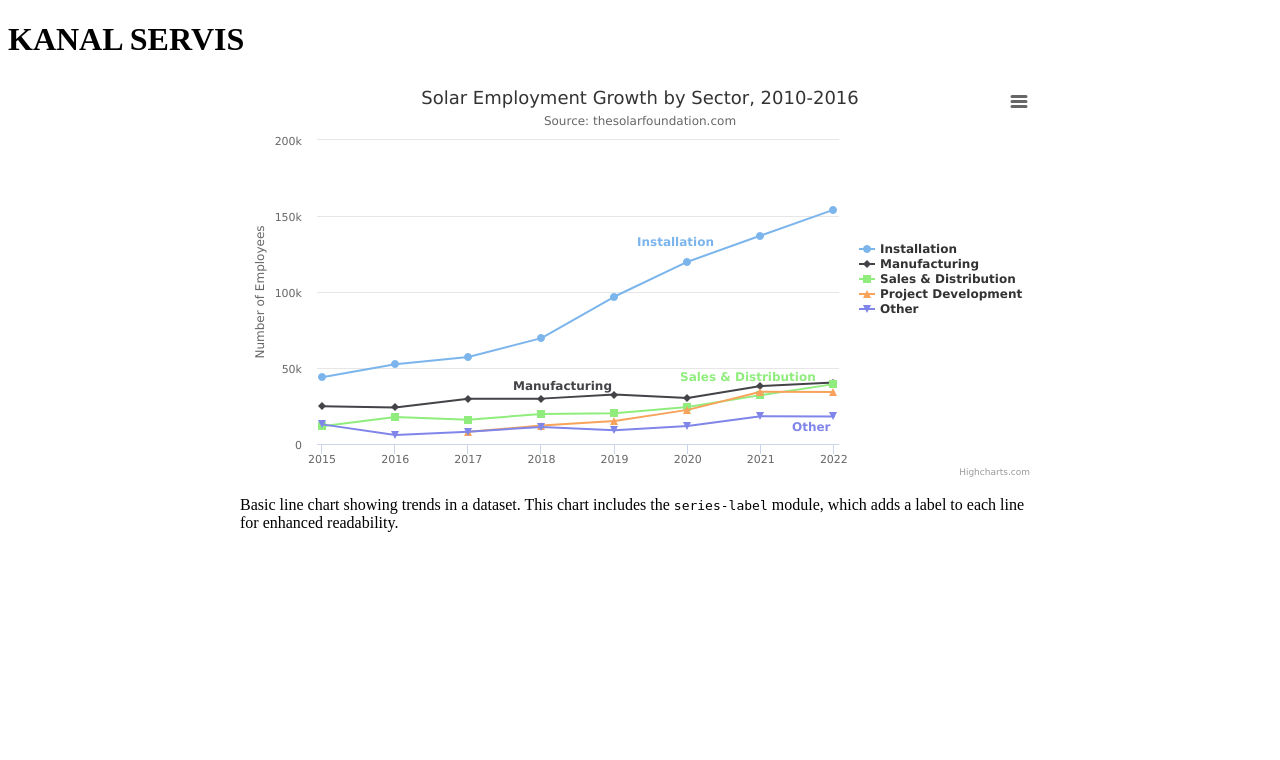
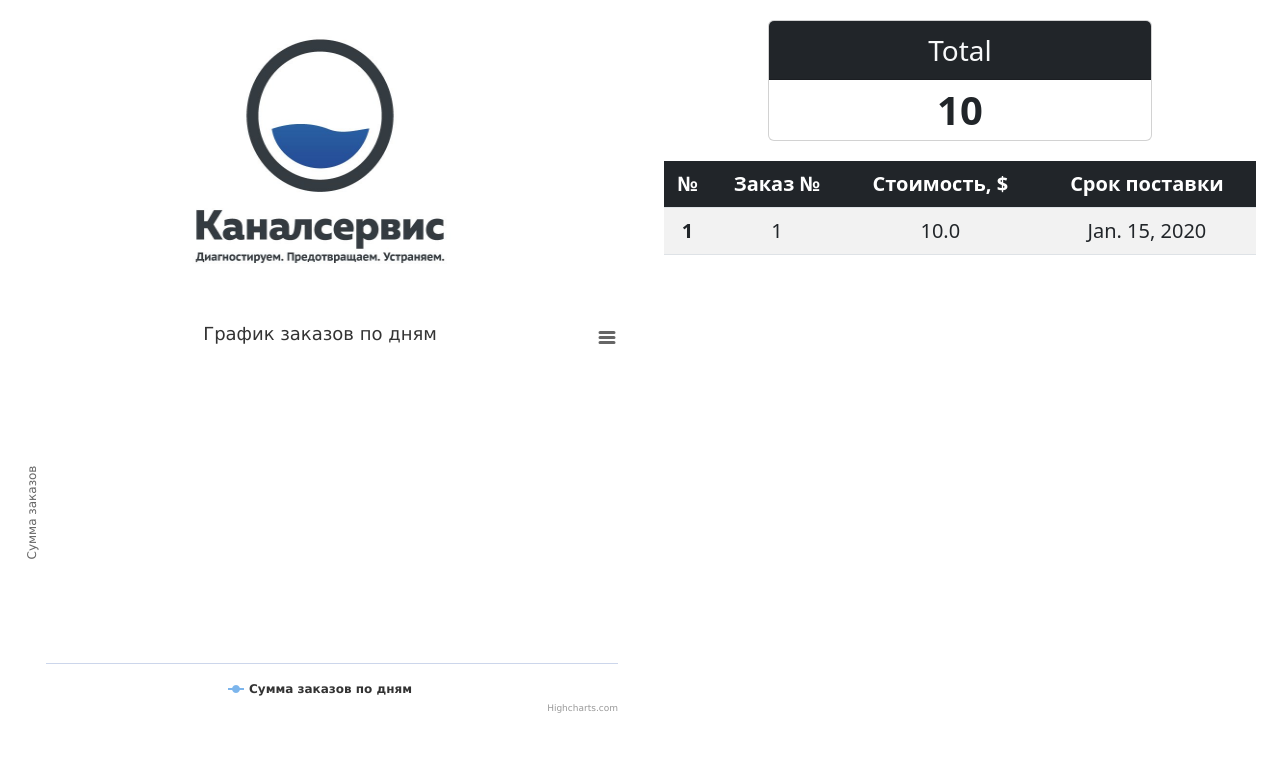
Before and after one commit to lchansky/test_task_kanalservis, a Django app: template src/django_proj/main_app/templates/main.html in a window 1280 px wide. Shown: the top 760 px of the page. Run offline with Django 4.2, Linux system fonts and the light colour scheme; tables that the repository leaves empty hold one stand-in row (values such as "Sample post"); the template is opened without the code that fills it: values that come from a table or form of the project are taken from there, most other values are stand-ins (such as "Sample title", 1, 10 or a date in 2020).

Commit message:
Move work with DB on Django Models. Added chart of orders on main page. Made other front-end on main page. First start of Telegram Bot.

```diff
--- a/src/django_proj/django_proj/settings.py
+++ b/src/django_proj/django_proj/settings.py
@@ -9,7 +9,7 @@
 For the full list of settings and their values, see
 https://docs.djangoproject.com/en/4.0/ref/settings/
 """
-
+import os
 from pathlib import Path
 
 # Build paths inside the project like this: BASE_DIR / 'subdir'.
@@ -124,6 +124,7 @@
 # https://docs.djangoproject.com/en/4.0/howto/static-files/
 
 STATIC_URL = 'static/'
+STATIC_ROOT = os.path.join(BASE_DIR, 'static/')
 
 # Default primary key field type
 # https://docs.djangoproject.com/en/4.0/ref/settings/#default-auto-field
--- a/src/django_proj/main_app/models.py
+++ b/src/django_proj/main_app/models.py
@@ -1,4 +1,5 @@
 from django.db import models, transaction, IntegrityError
+from django.db.models import Sum
 
 from main_app.google_api.config import RANGE
 from main_app.google_api.from_sheets import execute_data
@@ -8,11 +9,10 @@
 
 
 class Order(models.Model):
-    number = models.IntegerField(blank=True, null=True)
-    price_usd = models.FloatField(blank=True, null=True)
-    delivery_date = models.DateField(blank=True, null=True)
-    price_rub = models.FloatField(blank=True, null=True)
-    error_message = models.CharField(max_length=200, null=True, blank=True)
+    number = models.IntegerField(blank=True, null=True, verbose_name='Заказ №')
+    price_usd = models.FloatField(blank=True, null=True, verbose_name='Стоимость, $')
+    delivery_date = models.DateField(blank=True, null=True, verbose_name='Срок поставки')
+    price_rub = models.FloatField(blank=True, null=True, verbose_name='Стоимость, Р')
 
     @staticmethod
     @transaction.atomic
@@ -47,3 +47,21 @@
             print('Ошибка! Изменения не сохранены! Проверьте токены, настройки доступа таблицы, правильная ли ссылка, '
                   'правильность указанных данных в таблице, и что все строки заполнены корректно'
                   )
+
+    @staticmethod
+    def get_sum_per_days():
+        orders = Order.objects.values_list('delivery_date')
+        orders = orders.annotate(total_price=Sum('price_usd'))
+        orders = orders.order_by('delivery_date')
+
+        dates, sums = zip(*list(orders))
+        dates = str(list(
+            dt.strftime("%d.%m.%Y") for dt in dates
+        ))
+        sums = str(list(sums))
+        return dates, sums
+
+    @classmethod
+    def total_usd(cls):
+        """Возвращает сумму USD всех заказов"""
+        return cls.objects.aggregate(Sum('price_usd')).get('price_usd__sum')
--- a/src/django_proj/main_app/templates/main.html
+++ b/src/django_proj/main_app/templates/main.html
@@ -1,6 +1,7 @@
 <!DOCTYPE html>
 <html lang="en">
 <head>
+    {% load static %}
     <meta charset="UTF-8">
     <title>Title</title>
     <script src="https://code.highcharts.com/highcharts.js"></script>
@@ -8,6 +9,11 @@
     <script src="https://code.highcharts.com/modules/exporting.js"></script>
     <script src="https://code.highcharts.com/modules/export-data.js"></script>
     <script src="https://code.highcharts.com/modules/accessibility.js"></script>
+
+    <meta name="viewport" content="width=device-width, initial-scale=1">
+    <link href="https://cdn.jsdelivr.net/npm/bootstrap@5.2.0/dist/css/bootstrap.min.css" rel="stylesheet" integrity="sha384-gH2yIJqKdNHPEq0n4Mqa/HGKIhSkIHeL5AyhkYV8i59U5AR6csBvApHHNl/vI1Bx" crossorigin="anonymous">
+    <script src="https://cdn.jsdelivr.net/npm/bootstrap@5.2.0/dist/js/bootstrap.bundle.min.js" integrity="sha384-A3rJD856KowSb7dwlZdYEkO39Gagi7vIsF0jrRAoQmDKKtQBHUuLZ9AsSv4jD4Xa" crossorigin="anonymous"></script>
+
     <style>
         .highcharts-figure,
         .highcharts-data-table table {
@@ -55,43 +61,67 @@
 </head>
 <body>
 
-<h1>KANAL SERVIS</h1>
+<div class="container-fluid text-center">
+    <div class="row">
+        <div class="col">
+            <img src="{% static 'images/logo.jpg' %}"  alt="..." class="img-responsive" style="width: 340px; height: 300px;">
             <figure class="highcharts-figure">
                 <div id="container"></div>
-    <p class="highcharts-description">
-        Basic line chart showing trends in a dataset. This chart includes the
-        <code>series-label</code> module, which adds a label to each line for
-        enhanced readability.
-    </p>
             </figure>
+        </div>
+        <div class="col">
+            <div class="card mx-auto" style="width: 24rem; text-align: center; align: center; margin: 20px;">
+                <div class="card-header bg-dark text-light fs-3">
+                Total
+                </div>
+                <div class="list-group-item fs-1 fw-bold">{{ total }}</div>
+            </div>
+            <div class="container-sm fs-5" style="overflow: auto; height: 600px;">
+                <table class="table table-striped">
+                    <thead class="text-white bg-dark">
+                    <tr>
+                        <th scope="col">№</th>
+                        <th scope="col">Заказ №</th>
+                        <th scope="col">Стоимость, $</th>
+                        <th scope="col">Срок поставки</th>
+                    </tr>
+                    </thead>
+                    <tbody>
+                    {% for order in orders %}
+                    <tr>
+                        <th scope="row">{{ order.pk }}</th>
+                        <td>{{ order.number }}</td>
+                        <td>{{ order.price_usd }}</td>
+                        <td>{{ order.delivery_date }}</td>
+                    </tr>
+                    {% endfor %}
+                    </tbody>
+                </table>
+            </div>
+        </div>
+    </div>
+</div>
+
 
 <script>
     Highcharts.chart('container', {
 
         title: {
-        text: 'Solar Employment Growth by Sector, 2010-2016'
+            text: 'График заказов по дням'
         },
 
         subtitle: {
-        text: 'Source: thesolarfoundation.com'
+            text: ''
         },
 
         yAxis: {
             title: {
-            text: 'Number of Employees'
+                text: 'Сумма заказов'
             }
         },
 
         xAxis: {
-        accessibility: {
-            rangeDescription: 'Range: 2010 to 2017'
-        }
-    },
-
-    legend: {
-        layout: 'vertical',
-        align: 'right',
-        verticalAlign: 'middle'
+            categories: {{ dates|safe }}
         },
 
         plotOptions: {
@@ -99,25 +129,12 @@
                 label: {
                     connectorAllowed: false
                 },
-            pointStart: 2015
             }
         },
 
         series: [{
-        name: 'Installation',
-        data: [43934, 52503, 57177, 69658, 97031, 119931, 137133, 154175]
-    }, {
-        name: 'Manufacturing',
-        data: [24916, 24064, 29742, 29851, 32490, 30282, 38121, 40434]
-    }, {
-        name: 'Sales & Distribution',
-        data: [11744, 17722, 16005, 19771, 20185, 24377, 32147, 39387]
-    }, {
-        name: 'Project Development',
-        data: [null, null, 7988, 12169, 15112, 22452, 34400, 34227]
-    }, {
-        name: 'Other',
-        data: [12908, 5948, 8105, 11248, 8989, 11816, 18274, 18111]
+            name: 'Сумма заказов по дням',
+            data: {{ sums|safe }}
         }],
 
         responsive: {
```
Also changed, not shown: src/django_proj/main_app/telegram_bot/bot.py (added, +14 -0 lines), src/django_proj/main_app/views.py (+11 -1 lines), src/django_proj/main_app/migrations/0003_remove_order_error_message.py (added), src/django_proj/main_app/static/images/logo.jpg (added). Lines whose indentation alone changed are shown as unchanged.
